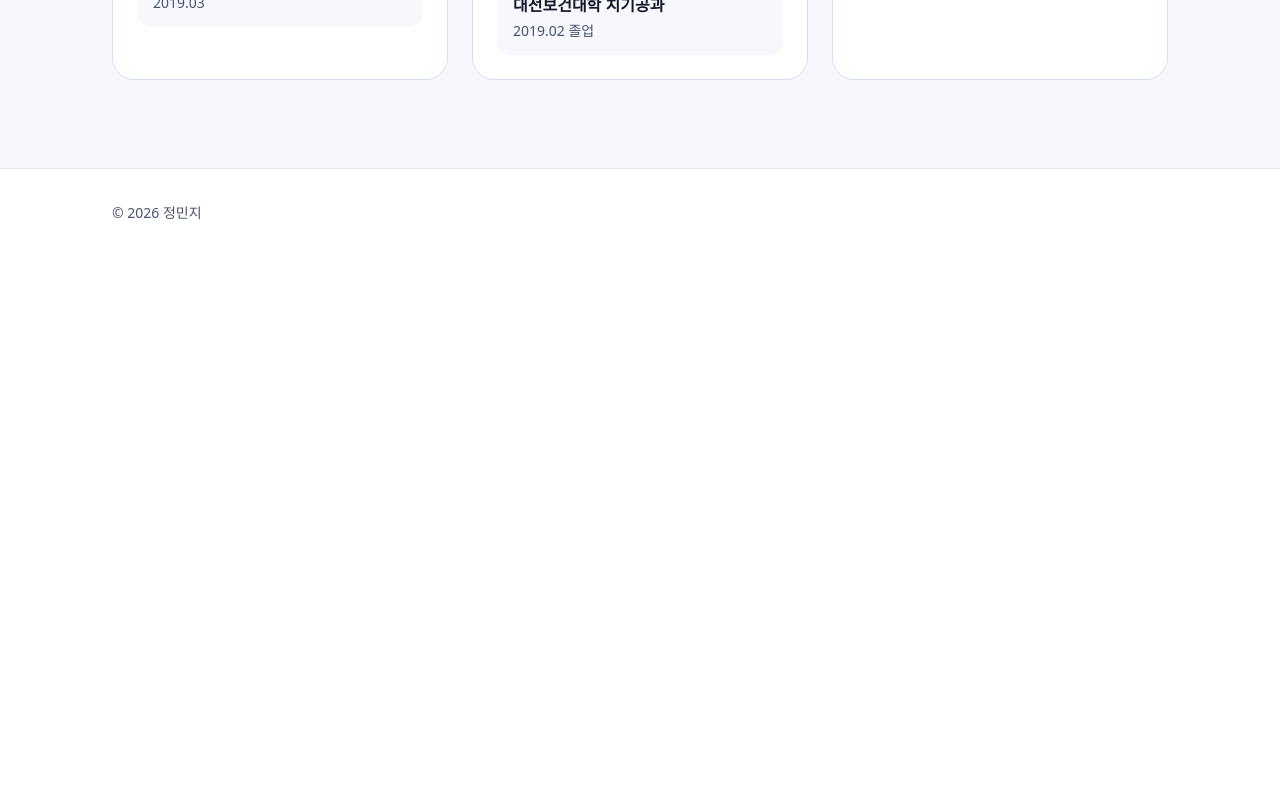
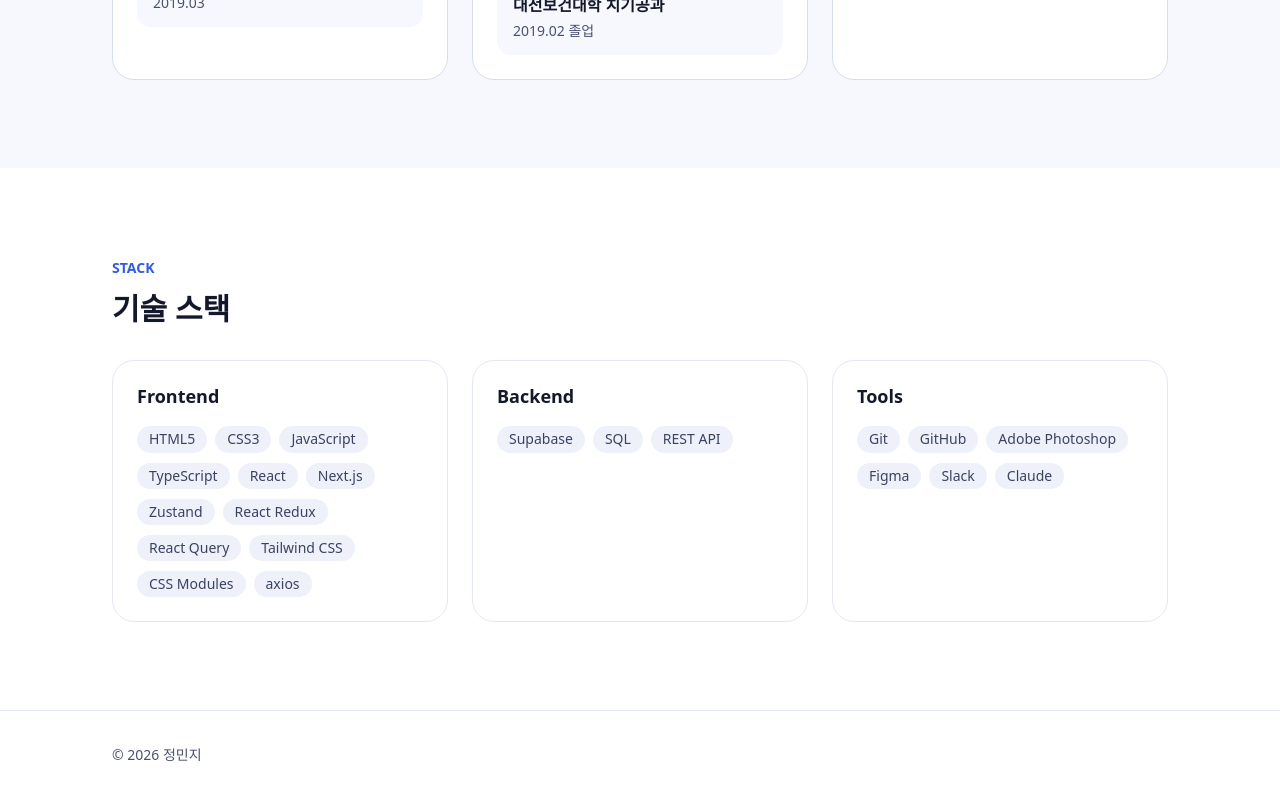
Before and after one commit to calevv/jeong-minji-portfolio, a React (Vite) app: page / in a window 1280 px wide. Shown: the part 1450-2250 px from the top of the page. Before the commit the page ends 1708 px from the top, so only its background shows below. Built offline with nearby package versions, Linux system fonts and the light colour scheme; a web font is replaced by a local one.

Commit message:
feat: Skills 섹션과 SectionHeader 컴포넌트 추가

```diff
--- /dev/null
+++ b/src/components/ui/SectionHeader.module.css
@@ -0,0 +1,19 @@
+.header {
+  display: flex;
+  flex-direction: column;
+  gap: var(--space-2);
+}
+
+.eyebrow {
+  font-size: var(--text-sm);
+  font-weight: var(--weight-bold);
+  color: var(--color-primary);
+}
+
+.title {
+  font-size: var(--text-xl);
+}
+
+.description {
+  color: var(--color-text-muted);
+}
--- /dev/null
+++ b/src/components/ui/SectionHeader.tsx
@@ -0,0 +1,21 @@
+import styles from "./SectionHeader.module.css";
+
+interface SectionHeaderProps {
+  eyebrow: string;
+  title: string;
+  description?: string;
+}
+
+export default function SectionHeader({
+  eyebrow,
+  title,
+  description,
+}: SectionHeaderProps) {
+  return (
+    <div className={styles.header}>
+      <p className={styles.eyebrow}>{eyebrow}</p>
+      <h2 className={styles.title}>{title}</h2>
+      {description && <p className={styles.description}>{description}</p>}
+    </div>
+  );
+}
--- a/src/pages/Home/Home.tsx
+++ b/src/pages/Home/Home.tsx
@@ -1,11 +1,13 @@
 import About from "./sections/About";
 import Hero from "./sections/Hero";
+import Skills from "./sections/Skills";
 
 export default function Home() {
   return (
     <>
       <Hero />
       <About />
+      <Skills />
     </>
   );
 }
--- /dev/null
+++ b/src/pages/Home/sections/Skills.module.css
@@ -0,0 +1,35 @@
+.skills {
+  display: flex;
+  flex-direction: column;
+  gap: var(--space-8);
+}
+
+.cards {
+  display: grid;
+  grid-template-columns: repeat(
+    auto-fit,
+    minmax(min(var(--card-min), 100%), 1fr)
+  );
+  gap: var(--space-6);
+}
+
+.card {
+  display: flex;
+  flex-direction: column;
+  gap: var(--space-4);
+  padding: var(--space-6);
+  border: var(--border-width) solid var(--color-border);
+  border-radius: var(--radius-xl);
+}
+
+.cardTitle {
+  font-size: var(--text-md);
+}
+
+.list {
+  display: flex;
+  flex-wrap: wrap;
+  gap: var(--space-2);
+  padding: 0;
+  list-style: none;
+}
--- /dev/null
+++ b/src/pages/Home/sections/Skills.tsx
@@ -0,0 +1,29 @@
+import Badge from "@/components/ui/Badge";
+import Section from "@/components/ui/Section";
+import SectionHeader from "@/components/ui/SectionHeader";
+import { skills } from "@/data/skills";
+import styles from "./Skills.module.css";
+
+export default function Skills() {
+  return (
+    <Section id="stack">
+      <div className={styles.skills}>
+        <SectionHeader eyebrow="STACK" title="기술 스택" />
+        <div className={styles.cards}>
+          {skills.map((group) => (
+            <article key={group.category} className={styles.card}>
+              <h3 className={styles.cardTitle}>{group.title}</h3>
+              <ul className={styles.list}>
+                {group.items.map((item) => (
+                  <li key={item}>
+                    <Badge>{item}</Badge>
+                  </li>
+                ))}
+              </ul>
+            </article>
+          ))}
+        </div>
+      </div>
+    </Section>
+  );
+}
```
